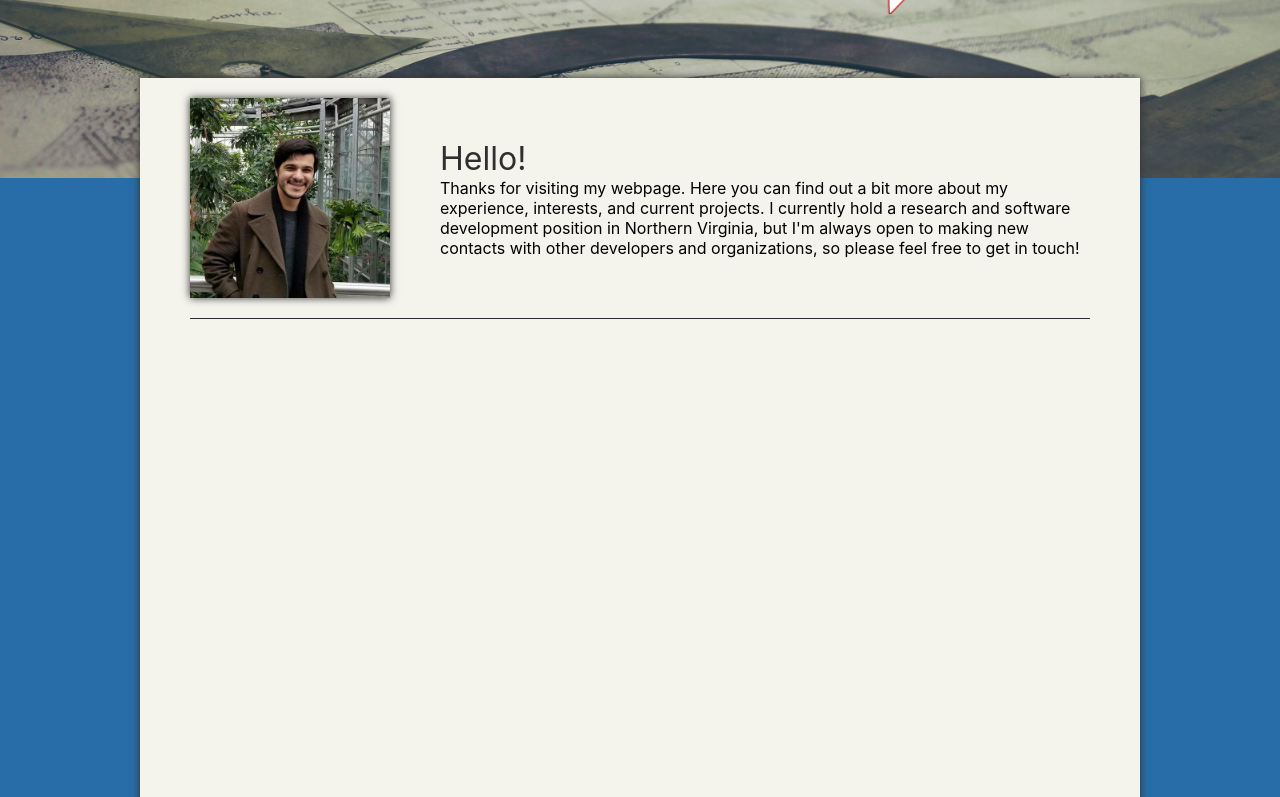
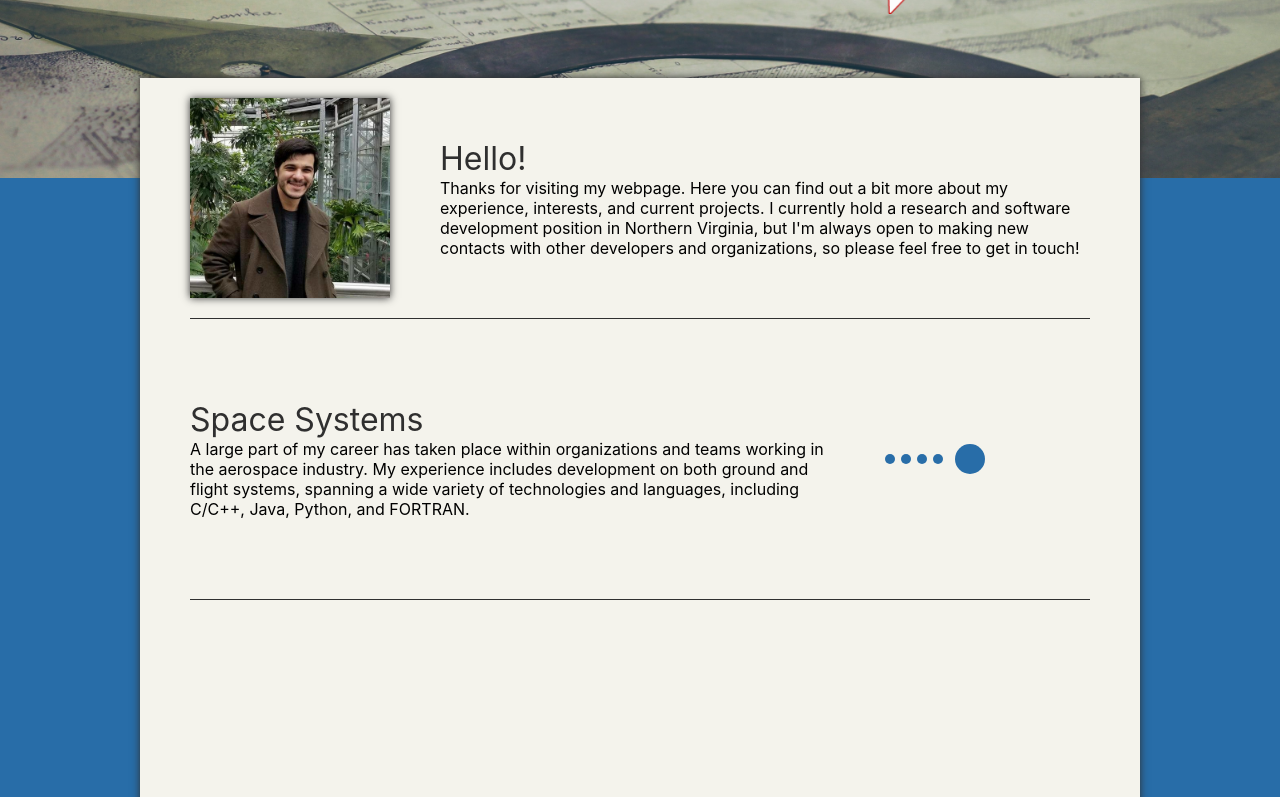
Before and after one commit to MMazzocchi/mmazzocchi.github.io, a React (Create React App) app: page / in a window 1280 px wide. Shown: the part 503-1300 px from the top of the page. Built offline with nearby package versions, Linux system fonts and the light colour scheme.

Commit message:
Began adding space systems section.

```diff
--- a/src/home/index.js
+++ b/src/home/index.js
@@ -4,6 +4,7 @@ import splash from './splash.jpg';
 import Header from './Header.js';
 import { color1, standard_shadow } from '../styles.js';
 import Hello from './sections/Hello.js';
+import Systems from './sections/Systems.js';
 
 const styles = {
   splash: {
@@ -44,6 +45,7 @@ const Home = ({ classes }) => (
       <div className={ classes.content_container }>
         <div className={ classes.content }>
           <Hello />
+          <Systems />
         </div>
       </div>
     </div>
--- /dev/null
+++ b/src/home/sections/Systems.js
@@ -0,0 +1,83 @@
+import React from 'react';
+import withStyles from '@material-ui/core/styles/withStyles.js';
+import Section from './Section.js';
+import { color2, color3 } from '../../styles.js';
+
+const styles = {
+  title: {
+    'color': color3,
+    'font-size': 'xx-large',
+  },
+  solar_system: {
+    'min-width': '200px',
+    'min-height': '200px',
+    'position': 'relative',
+    'margin': '20px',
+  },
+  planet_container: {
+    'position': 'absolute',
+    'top': 0,
+    'left': 0,
+    'width': '100%',
+    'height': '100%',
+  },
+  planet: {
+    'padding': '5px',
+    'background-color': color2,
+    'border-radius': '5px',
+  },
+  sun: {
+    'padding': '15px',
+    'border-radius': '15px',
+    'background-color': color2,
+  },
+  body: {
+    'position': 'absolute',
+    'width': 0,
+    'height': 0,
+    'display': 'flex',
+    'align-items': 'center',
+    'justify-content': 'center',
+    'top': '50%',
+    'right': '50%',
+  },
+};
+
+const Sun = ({ classes }) => (
+  <div className={ classes.body }>
+    <div className={ classes.sun }></div>
+  </div>
+);
+
+const Planet = ({ classes, x, y }) => (
+  <div className={ classes.planet_container }>
+    <div className={ classes.body } style={{ top: y, left: x }}>
+      <div className={ classes.planet }></div>
+    </div>
+  </div>
+);
+
+const Systems = ({ classes }) => (
+  <Section>
+    <div>
+      <div className={ classes.title }>
+        Space Systems
+      </div>
+      <div>
+        A large part of my career has taken place within organizations and teams
+        working in the aerospace industry. My experience includes development on
+        both ground and flight systems, spanning a wide variety of technologies
+        and languages, including C/C++, Java, Python, and FORTRAN.
+      </div>
+    </div>
+    <div className={ classes.solar_system }>
+      <Sun classes={ classes } />
+      <Planet classes={ classes } x="10%" y="50%" />
+      <Planet classes={ classes } x="18%" y="50%" />
+      <Planet classes={ classes } x="26%" y="50%" />
+      <Planet classes={ classes } x="34%" y="50%" />
+    </div>
+  </Section>
+);
+
+export default withStyles(styles)(Systems);
```
